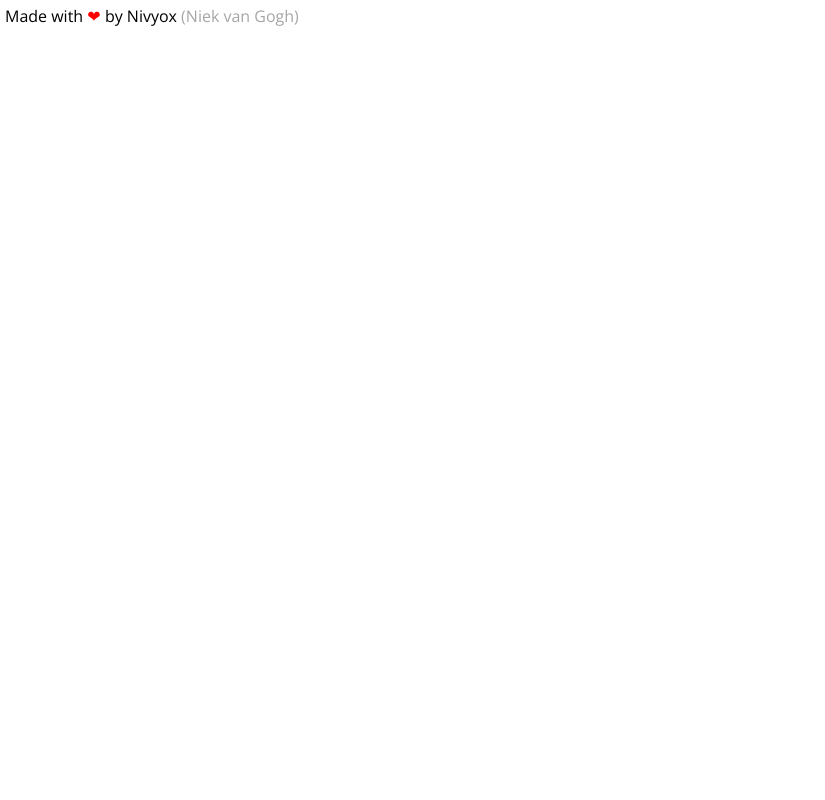
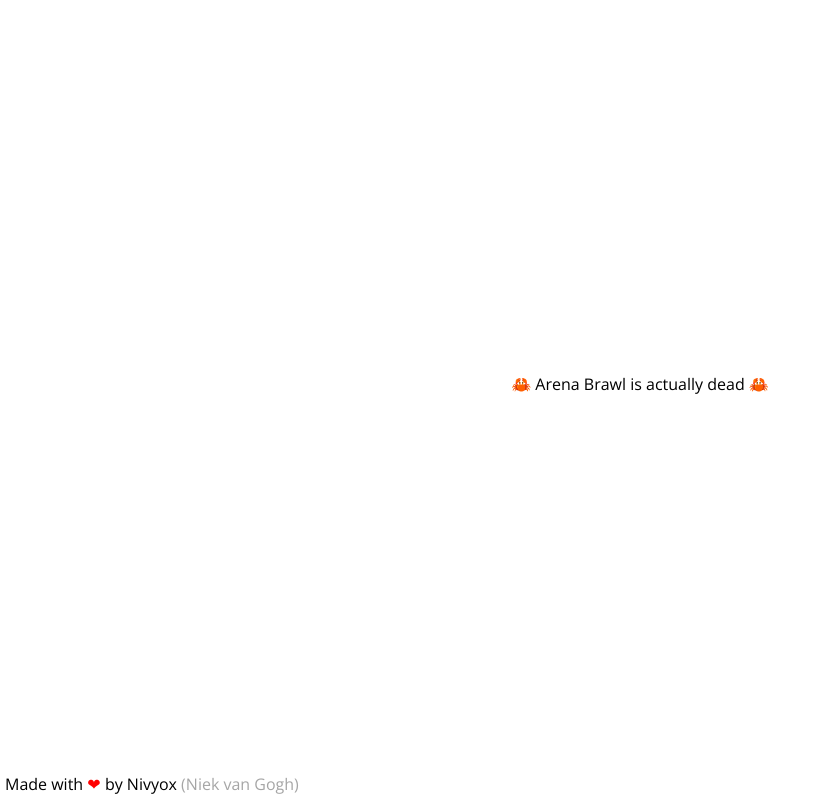
Before and after one commit to niekvangogh/isarenabrawldeadyet.com, a Vue app in the folder frontend/: page / in a window 1280 px wide. Shown: the whole page, without its empty margins (0-825 px from the left). Built offline with nearby package versions, Linux system fonts and the light colour scheme; no server answers.

Commit message:
fix loading layout

```diff
--- a/frontend/src/components/PlayerCounter.vue
+++ b/frontend/src/components/PlayerCounter.vue
@@ -1,6 +1,6 @@
 <template>
-  <div v-if="isLoaded" class="wrapper">
-    <div v-if="isAlive">
+  <div class="wrapper">
+    <div v-if="isAlive && isLoaded">
       <h2>🦀 {{ $t("counter.is_alive") }} 🦀</h2>
       <p>{{ $t("counter.currently_playing", { amount: currentPlayers }) }}</p>
     </div>
```
